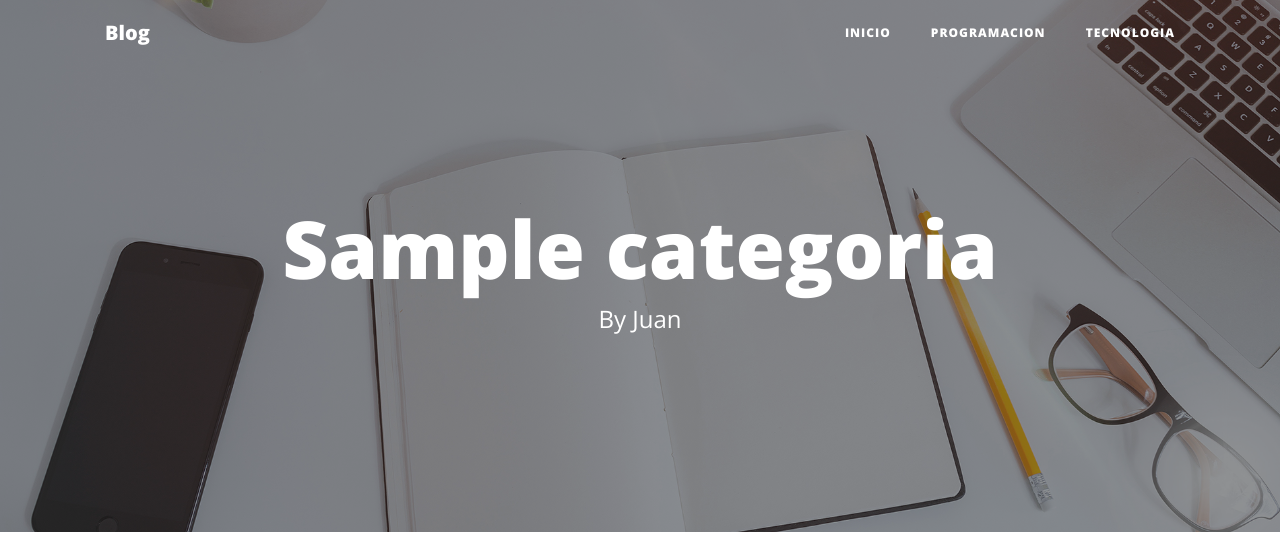
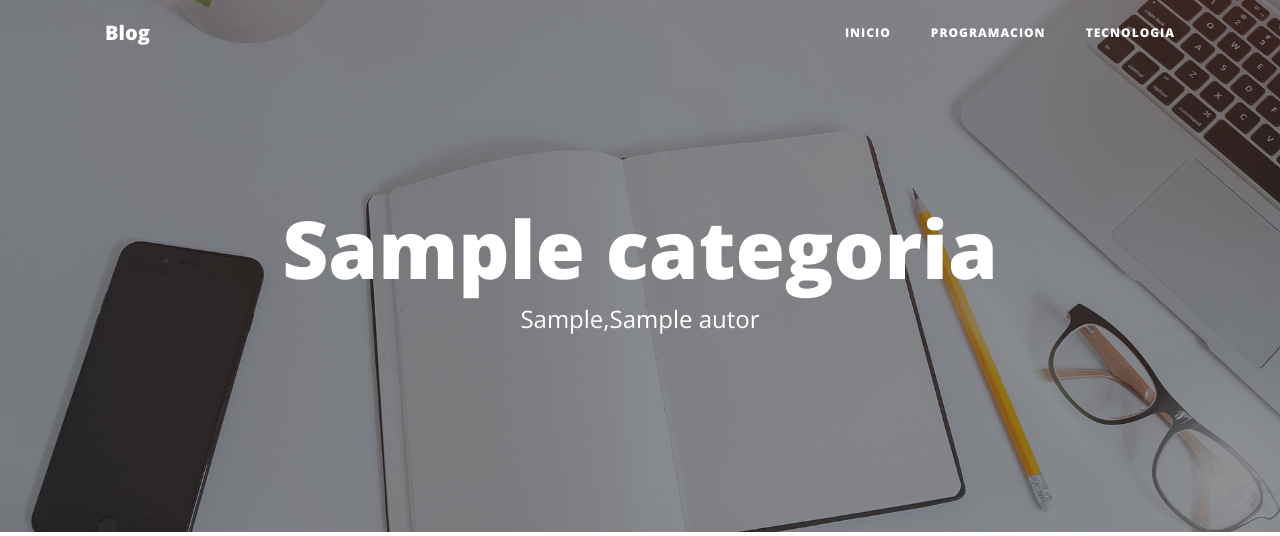
Before and after one commit to Juanw26/BBlog, a Django app: template templates/post.html in a window 1280 px wide. Shown: the top 536 px of the page. Run offline with Django 3.2, Linux system fonts and the light colour scheme; the template is opened without the code that fills it: values that come from a table or form of the project are taken from there, others are empty; tables that the repository leaves empty hold one stand-in row (values such as "Sample post"); parts of the project's set-up code (start-up, migrations or seed data) failed here and were passed over; some libraries are stand-ins or nearby versions.

Commit message:
'titulo'

```diff
--- a/templates/index.html
+++ b/templates/index.html
@@ -97,7 +97,7 @@
             <h1> {% block topictitle %}
               Blog
             {% endblock topictitle %} </h1>
-            <span class="subheading">By Juan</span>
+            <span class="subheading">{% block escritor%}By Juan{% endblock escritor%}</span>
           </div>
         </div>
       </div>
--- a/templates/post.html
+++ b/templates/post.html
@@ -4,6 +4,11 @@
 {% block title %}
 {{post.titulo}}
 {% endblock title %}
+
+
+{% block escritor %}
+    {{ post.autor}}
+{% endblock escritor %}
 
 
 {% block topictitle %}
```
